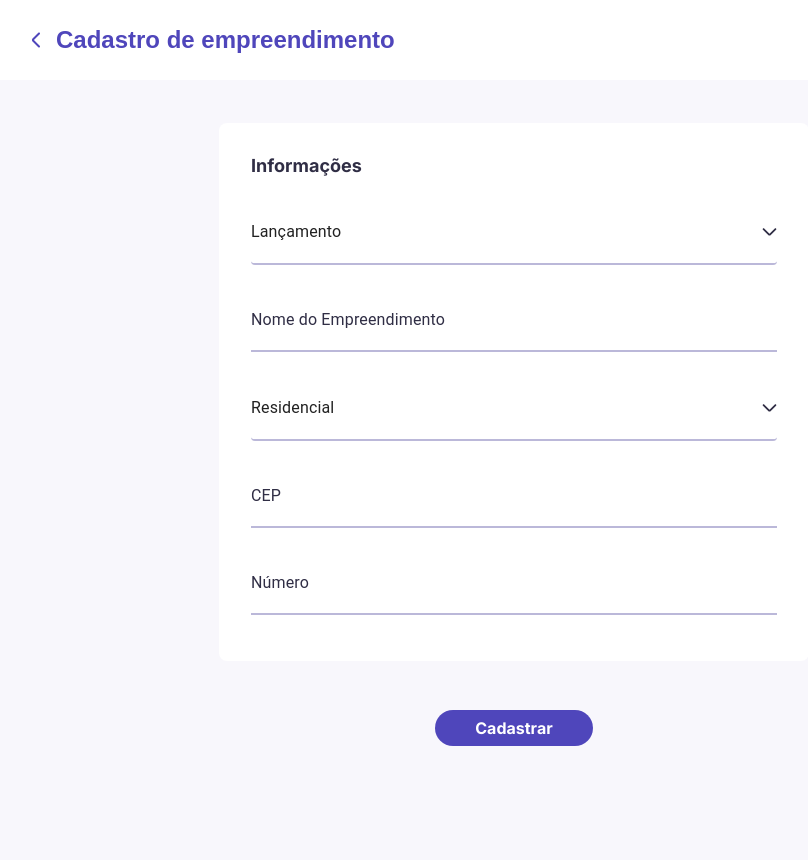
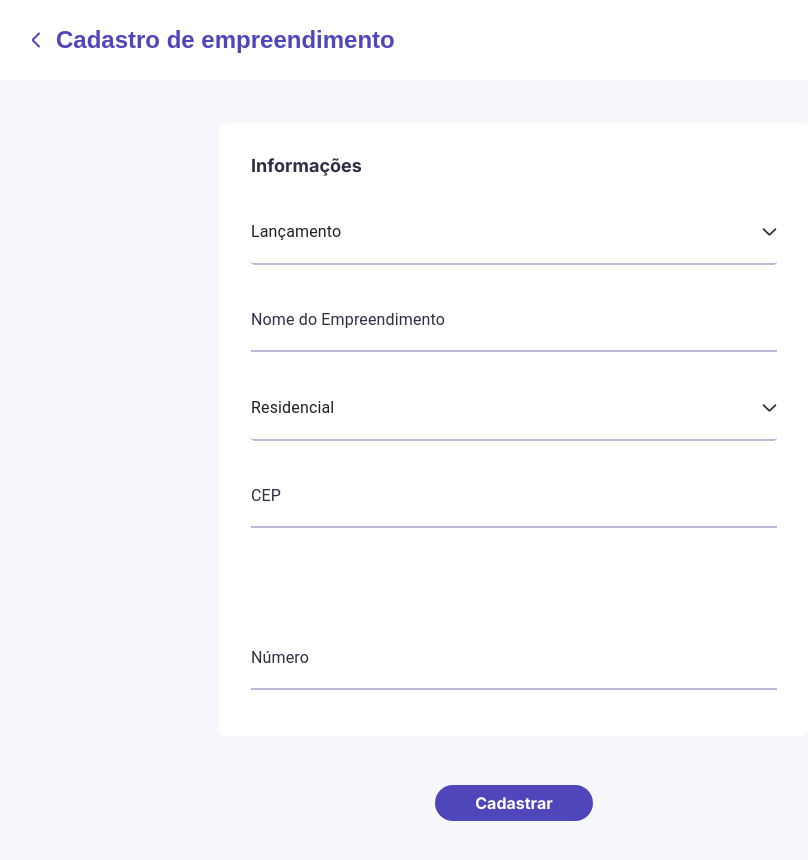
Before and after one commit to ugabb/enterprise-frontend, a Next.js app: page /register-enterprise in a window 1280 px wide. Shown: the top 860 px of the page, without its empty margins (126-934 px from the left). Before the commit the page ends 800 px from the top, so only its background shows below. Built offline with nearby package versions, Linux system fonts and the light colour scheme; no server answers.

Commit message:
refactor: improve address display in Form component

```diff
--- a/src/components/Form/Form.tsx
+++ b/src/components/Form/Form.tsx
@@ -256,10 +256,11 @@ const Form = ({ enterprise, action }: FormProps) => {
 
                 ) : (<Skeleton variant="rectangular" width={"100%"} height={44} />)}
 
-                {address && (
+                {address ? (
 
                     <CepAddress>{address.street}<br /> {address.city} <br /> {address.district}<br /> {address.state}</CepAddress>
-                )
+                ) :
+                    <CepAddress>{enterprise?.address.street}<br /> {enterprise?.address.city} <br /> {enterprise?.address.district}<br /> {enterprise?.address.state}</CepAddress>
                 }
 
                 {(enterprise?.address.number || isRegisterEnterprise) ? (
```
